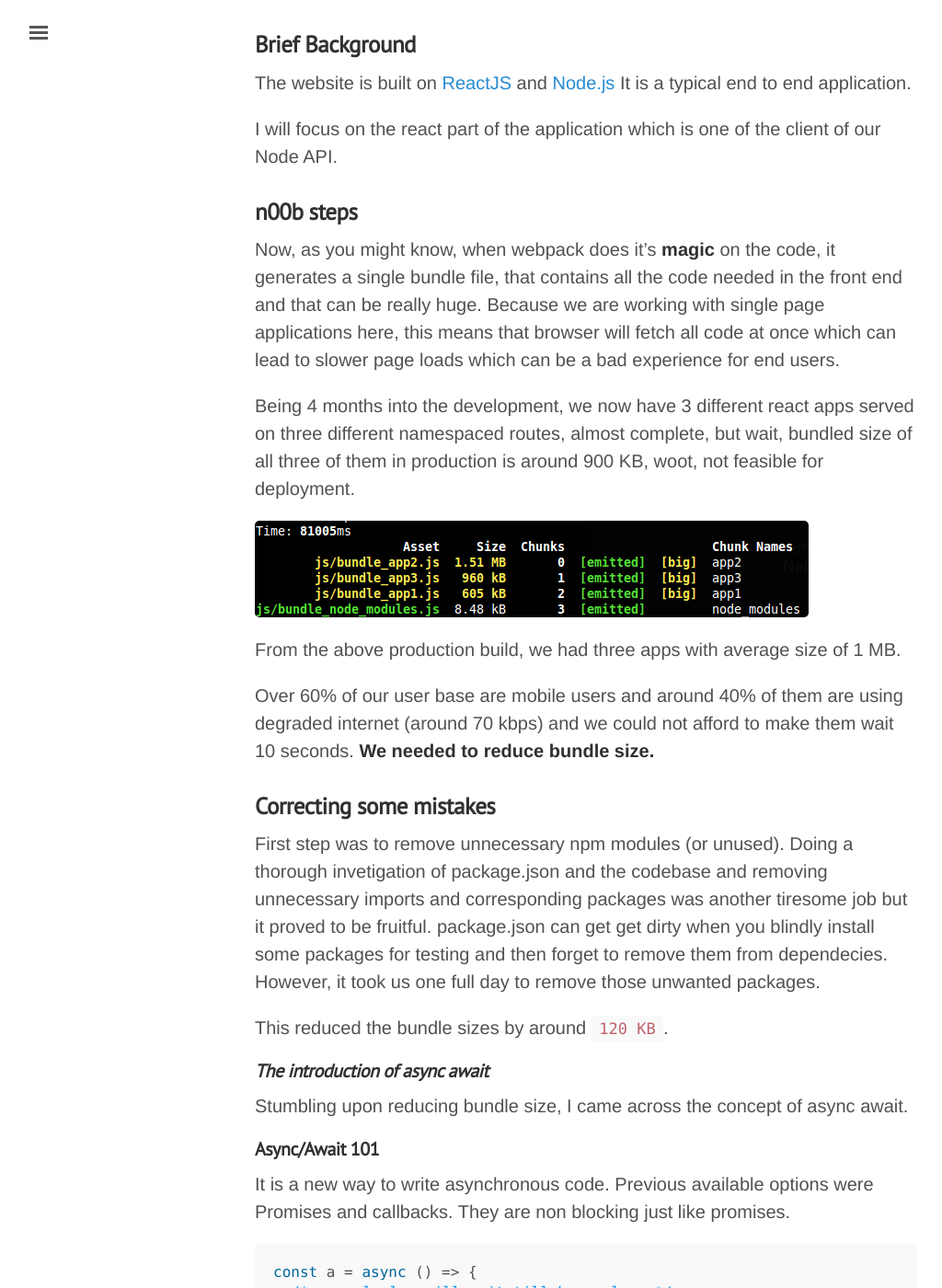
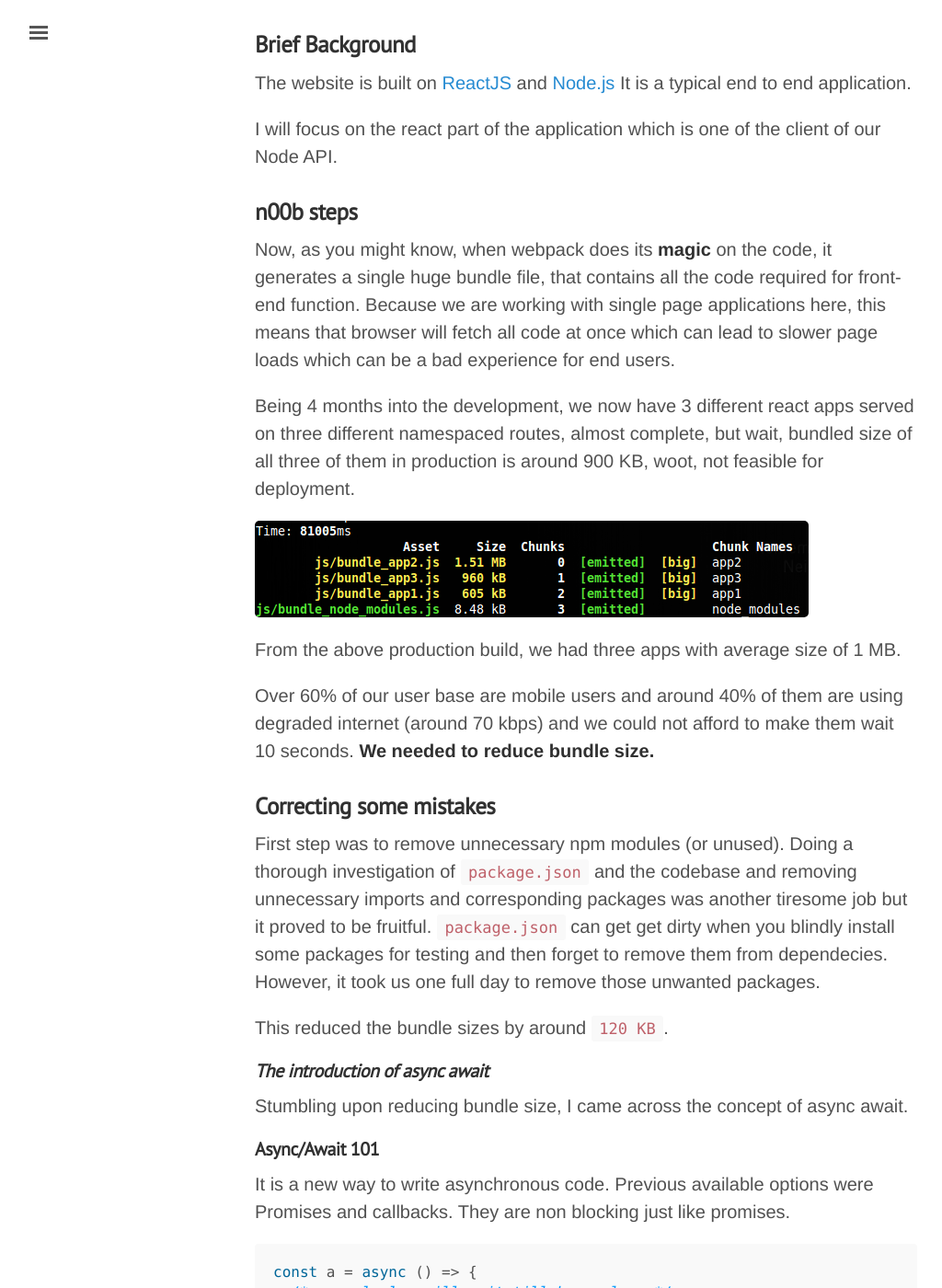
Before and after one commit to agrim123/agrim123.github.io, a Jekyll site: the page built from _posts/2018-01-22-optimizing-webpack-for-production.md, in a window 1280 px wide and 1400 px high, scrolled down 289 px. Shown: the whole window at 92% size, without its empty margins (3-1027 px from the left). Built offline with Jekyll 4.4.1, drawn with Linux system fonts in a browser that asks for light colours; comment, search, counter and statistics services are not loaded; some of the changed text lies outside the part shown.

Commit message:
Fix typos

````diff
--- a/_posts/2018-01-22-optimizing-webpack-for-production.md
+++ b/_posts/2018-01-22-optimizing-webpack-for-production.md
@@ -16,7 +16,7 @@ I will focus on the react part of the application which is one of the client of
 
 ### n00b steps
 
-Now, as you might know, when webpack does it’s **magic** on the code, it generates a single bundle file, that contains all the code needed in the front end and that can be really huge. Because we are working with single page applications here, this means that browser will fetch all code at once which can lead to slower page loads which can be a bad experience for end users.
+Now, as you might know, when webpack does its **magic** on the code, it generates a single huge bundle file, that contains all the code required for front-end function. Because we are working with single page applications here, this means that browser will fetch all code at once which can lead to slower page loads which can be a bad experience for end users.
 
 Being 4 months into the development, we now have 3 different react apps served on three different namespaced routes, almost complete, but wait, bundled size of all three of them in production is around 900 KB, woot, not feasible for deployment.
 
@@ -28,7 +28,7 @@ Over 60% of our user base are mobile users and around 40% of them are using degr
 
 ### Correcting some mistakes
 
-First step was to remove unnecessary npm modules (or unused). Doing a thorough invetigation of package.json and the codebase and removing unnecessary imports and corresponding packages was another tiresome job but it proved to be fruitful. package.json can get get dirty when you blindly install some packages for testing and then forget to remove them from dependecies. However, it took us one full day to remove those unwanted packages.
+First step was to remove unnecessary npm modules (or unused). Doing a thorough investigation of `package.json` and the codebase and removing unnecessary imports and corresponding packages was another tiresome job but it proved to be fruitful. `package.json` can get get dirty when you blindly install some packages for testing and then forget to remove them from dependecies. However, it took us one full day to remove those unwanted packages.
 
 This reduced the bundle sizes by around `120 KB`.
 
@@ -186,11 +186,6 @@ export default {
 Now on running
 
 ```bash
- $ yarn prod:build
-```
-which resolves to
-
-```bash
  $ cross-env NODE_ENV=production webpack -p --progress --config webpack.prod.config.babel.js
 ```
 
````
Also changed, not shown: other parts of _posts/2018-01-22-optimizing-webpack-for-production.md (+5 -5 lines), _posts/2018-01-20-getting-to-know-lua-1.md (+2 -2 lines).
